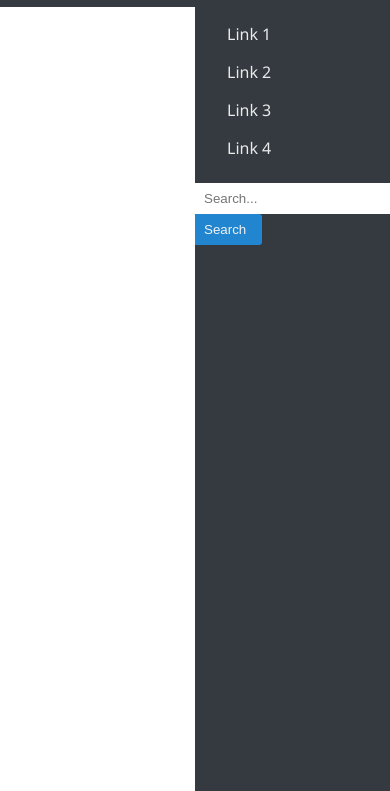
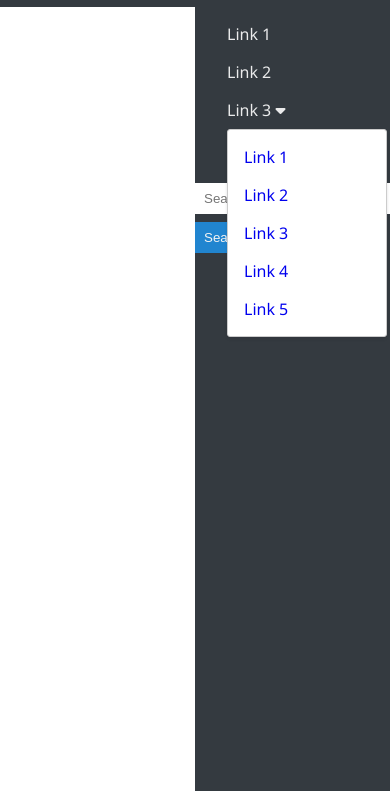
Before and after one commit to IlyaSafronov/the-variation-navbar, a plain HTML site: page index.html in a window 390 px wide. Both pictures are taken after a click on the element 355 px from the left and 30 px from the top of the page. Shown: the part 53-844 px from the top of the page. Drawn offline with Linux system fonts and the light colour scheme.

Commit message:
styles step one

```diff
--- a/index.html
+++ b/index.html
@@ -3,8 +3,9 @@
 <head>
   <meta charset="UTF-8">
   <meta name="viewport" content="width=device-width, initial-scale=1.0">
+  <link rel="stylesheet" href="https://cdnjs.cloudflare.com/ajax/libs/font-awesome/6.5.1/css/all.min.css">
   <link rel="stylesheet" href="./style.css">
-  <title>Document</title>
+  <title>navbar</title>
 </head>
 <body>
   <nav class="navbar">
@@ -22,11 +23,18 @@
         <li class="nav-item">
           <a href="#" class="nav-link">Link 2</a>
         </li>
-        <li class="nav-item">
-          <a href="#" class="nav-link">Link 3</a>
+        <li class="nav-item dropdown">
+          <a href="#" class="nav-link dropdown-btn">Link 3 <i class="fas fa-caret-down"></i></a>
+          <div class="dropdown-list">
+            <a href="#">Link 1</a>
+            <a href="#">Link 2</a>
+            <a href="#">Link 3</a>
+            <a href="#">Link 4</a>
+            <a href="#">Link 5</a>
+          </div>
         </li>
         <li class="nav-item">
-          <a href="#" class="nav-link">Link 4</a>
+          <a href="#" class="nav-link">Link 4 <i class="fas fa-caret-down"></i></a>
         </li>
       </ul>
       <div class="navbar-right">
--- a/script.js
+++ b/script.js
@@ -1,5 +1,8 @@
 'use strict';
 const burger = document.querySelector('.burger');
 burger.addEventListener('click', () => {
+  const navbar_content = document.querySelector('.navbar-content');
   burger.classList.toggle('active');
+
+  navbar_content.classList.toggle('show');
 })
--- a/style.css
+++ b/style.css
@@ -89,7 +89,70 @@ body {
   border-radius: 3px;
 }
 
-/* ! burger menu */
+/* ! Dropdown */
+.dropdown {
+  position: relative;
+}
+
+.dropdown-list {
+  position: absolute;
+  top: 100%;
+  background-color: #fff;
+  border-radius: 3px;
+  width: clamp(160px, 120px, 220px);
+  padding: 0.5rem 0;
+  border: 1px solid #ccc;
+  box-shadow: 0 2px 3px 0 rgba(34, 36, 38, 0.15);
+}
+
+.dropdown-list a {
+  text-decoration: none;
+  display: block;
+  padding: 0.5rem 1rem;
+}
+
+.dropdown-list a:hover {
+  background-color: #dededf;
+}
+
+
+
+
+/* ! responsive design */
+@media screen and (max-width: 992px) {
+  .navbar {
+    padding: 0;
+    height: var(--nav-height);
+  }
+  .navbar-content {
+    /* display: none; */
+    flex-direction: column;
+    justify-content: flex-start;
+    position: absolute;
+    background-color: var(--nav-background);
+    top: var(--nav-height);
+    right: 0;
+    width: 0vw;
+    min-height: calc(100vh - var(--nav-height));
+    overflow: hidden;
+    transition: width 0.2s ease-in-out;
+  }
+
+  .navbar-content.show {
+    width: 50vw;
+  }
+  .navbar-list {
+    flex-direction: column;
+    width: 100%;
+    padding: 0.5rem 1rem;
+  }
+  .navbar-right {
+    padding: 0.5rem 1rem;
+  }
+  .search-input {
+    margin-bottom: 0.5rem;
+  }
+  /* ! burger menu */
 .navbar .burger {
   position: absolute;
   right: 12px;
@@ -144,31 +207,4 @@ body {
 .navbar .burger.active span::after {
   transform: rotate(-45deg);
 }
-
-/* ! responsive design */
-@media screen and (max-width: 992px) {
-  .navbar {
-    padding: 0;
-    height: var(--nav-height);
-  }
-  .navbar-content {
-    /* display: none; */
-    flex-direction: column;
-    justify-content: flex-start;
-    position: absolute;
-    background-color: var(--nav-background);
-    top: var(--nav-height);
-    right: 0;
-    width: 50vw;
-    min-height: calc(100vh - var(--nav-height));
-    overflow: hidden;
-  }
-  .navbar-list {
-    flex-direction: column;
-    width: 100%;
-    padding: 0.5rem 1rem;
-  }
-  .navbar-right {
-    padding: 0.5rem 1rem;
-  }
 }
```
